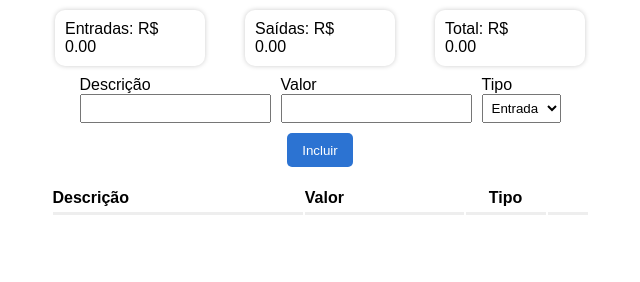
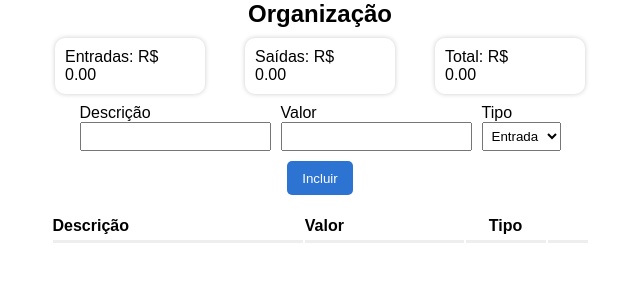
Before and after one commit to renanzinbsb/teste_financias, a plain HTML site: page index.html in a window 1280 px wide. Shown: the whole page, without its empty margins (320-960 px from the left). Drawn offline with nearby package versions, Linux system fonts and the light colour scheme.

Commit message:
Update index.html
Ajuste painel

```diff
--- a/index.html
+++ b/index.html
@@ -1,10 +1,10 @@
 <!DOCTYPE html>
-<html lang="en">
+<html lang="pt-br">
 <head>
   <meta charset="UTF-8">
   <meta http-equiv="X-UA-Compatible" content="IE=edge">
   <meta name="viewport" content="width=device-width, initial-scale=1.0">
-  <title>Document</title>
+  <title>Organização Finanças</title>
 
   <link href='https://unpkg.com/boxicons@2.1.2/css/boxicons.min.css' rel='stylesheet'>
 
@@ -12,7 +12,9 @@
   <link rel="stylesheet" href="style.css">
 </head>
 <body>
-  <main>
+  <section class="fundo" >
+  <main class="container">
+    <h1 class="descri">Organização</h1>
     <div class="resume">
       <div>
         Entradas: R$
@@ -59,6 +61,7 @@
         </tbody>
       </table>
   </main>
+</section>
 
   <script src="script.js"></script>
 </body>
```
